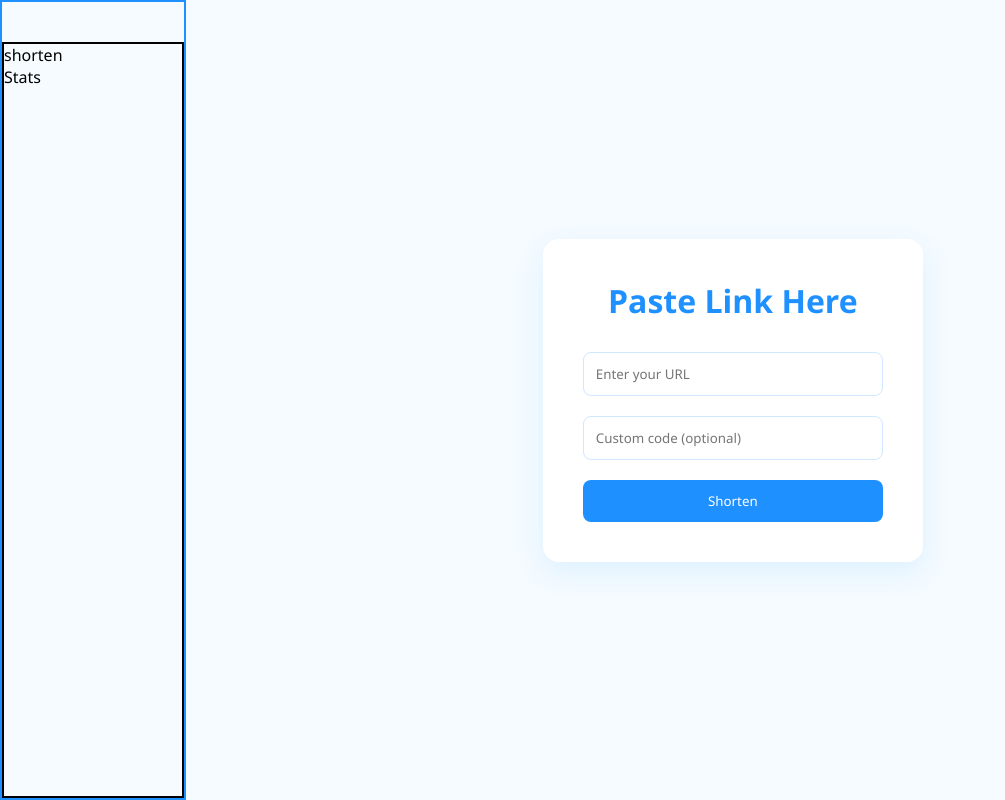
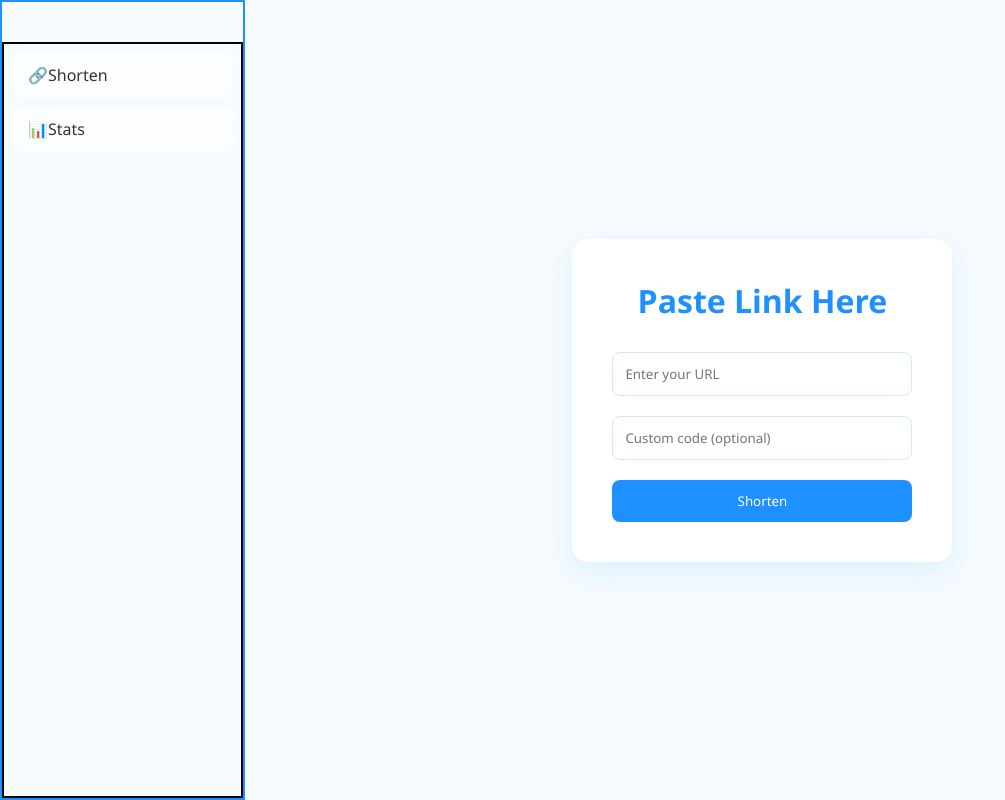
Before and after one commit to FireStorm8142/URL-Shortener, a React (Create React App) app in the folder urlshortener/: page / in a window 1280 px wide. Shown: the whole page, without its empty margins (0-1005 px from the left). Built offline with nearby package versions, Linux system fonts and the light colour scheme.

Commit message:
Modified Sidebar

```diff
--- a/urlshortener/src/App.css
+++ b/urlshortener/src/App.css
@@ -18,6 +18,33 @@ body {
 .sidebar{
   flex-grow: .5;
   border: #1e90ff solid 2px;
+}
+
+.sidebar-item{
+  display: flex;
+	align-items: center;
+	gap: 12px;
+  background: rgba(255, 255, 255, 0.6);
+	backdrop-filter: blur(6px);
+	padding: 12px 16px;
+	margin: 8px;
+	border-radius: 12px;
+	cursor: pointer;
+	color: #333;
+  transition: transform 0.25s cubic-bezier(0.22, 1, 0.36, 1),
+            box-shadow 0.25s ease,
+            background 0.25s ease,
+            color 0.2s ease;
+}
+
+.sidebar-item:hover{
+  transform: translateY(-4px) scale(1.02);
+
+	background: white;
+	box-shadow: 0 12px 30px rgba(0, 0, 0, 0.15);
+
+	color: #1e90ff;
+	box-shadow: 0 8px 20px rgba(0, 0, 0, 0.15);
 }
 
 #block{
--- a/urlshortener/src/App.js
+++ b/urlshortener/src/App.js
@@ -2,7 +2,6 @@ import { useState } from 'react';
 import './App.css';
 
 function App() {
-	const [Hover, setHover] = useState(false)
 	const [url, setUrl] = useState("");
 	const [customCode, setCustomCode] = useState("");
 	const [shortUrl, setShortUrl] = useState("");
@@ -22,15 +21,13 @@ function App() {
 		setShortUrl(`http://127.0.0.1:8000/${data.short}`)
 	};
 
-	const handleHover = () => {
-
-	}
-
 	function Sidebar(){
 		return(
 			<div className='sidebar-content'>
-				<div id='Shorten'>shorten</div>
-				<div id='Stats'>Stats</div>
+				<div className="sidebar-item">🔗Shorten
+				</div>
+				<div className="sidebar-item">📊Stats
+				</div>
 			</div>
 		)
 	}
```
